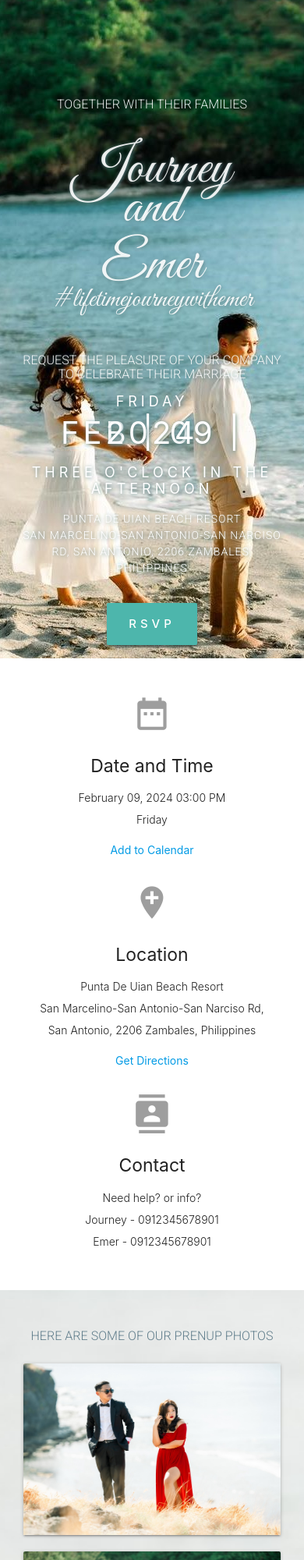
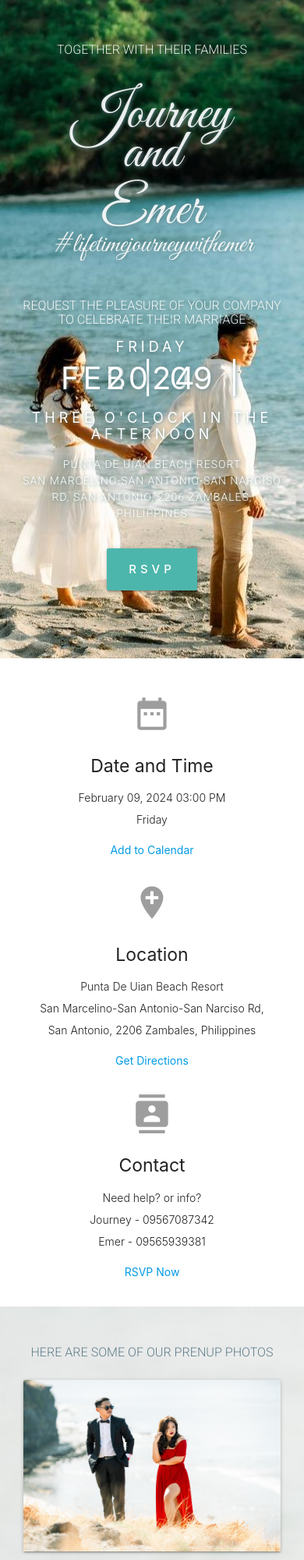
Before and after one commit to lifetimejourneywithemer/lifetimejourneywithemer.github.io, a plain HTML site: page index.html in a window 390 px wide. Shown: the top 2000 px of the page at 78% size. Drawn offline with nearby package versions, Linux system fonts and the light colour scheme.

Commit message:
update contacts

```diff
--- a/css/style.css
+++ b/css/style.css
@@ -68,6 +68,10 @@ p {
   width: 100%;
 }
 
+.banner {
+  margin-top:80px;
+}
+
 @media only screen and (max-width : 992px) {
   .parallax-container .section {
     position: absolute;
@@ -82,15 +86,16 @@ p {
   #name-device {
     display:none;
   }
+  .banner {
+    margin-top:30px;
+  }
 }
 
 @media only screen and (max-width : 600px) {
   #index-banner .section {
     top: 0;
   }
-  .banner {
-    margin-top:50px;
-  }
+
 }
 
 .icon-block {
@@ -107,9 +112,7 @@ footer.page-footer {
 .modal {
   opacity: .8!important;
 }
-.banner {
-  margin-top:100px;
-}
+
 .gallery {
   height: 100%;
   background-image: url('../img/img-8.jpg');
--- a/index.html
+++ b/index.html
@@ -136,10 +136,12 @@
             <center>
             <p class="light">Need help? or info?
                 <br/>
-                Journey - 0912345678901
+                Journey - 09567087342
                 <br/>
-                Emer - 0912345678901
+                Emer - 09565939381
+
             </p>
+            <a id="download-button" class="modal-trigger" style="" href="#modal1">RSVP Now</a>
             </center>
           </div>
         </div>
```
